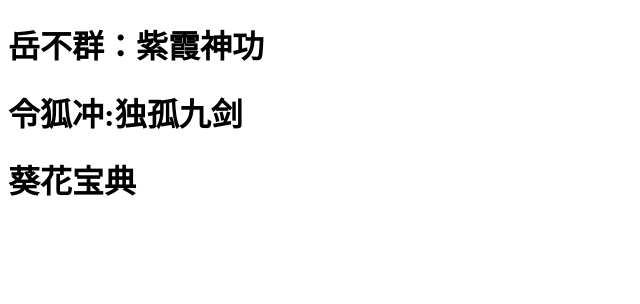
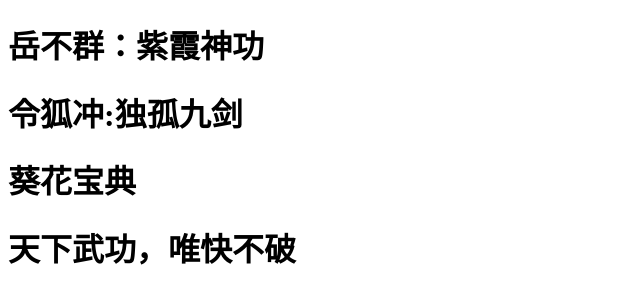
Before and after one commit to yangyangxj/huashan, a plain HTML site: page index.html in a window 1280 px wide. Shown: the whole page, without its empty margins (0-640 px from the left). Drawn offline with Linux system fonts and the light colour scheme.

Commit message:
天下武功，唯快不破

```diff
--- a/index.html
+++ b/index.html
@@ -10,5 +10,6 @@
     <h1>岳不群：紫霞神功</h1>
     <h1>令狐冲:独孤九剑</h1>
     <h1>葵花宝典</h1>
+    <h1>天下武功，唯快不破</h1>
 </body>
 </html>
```
